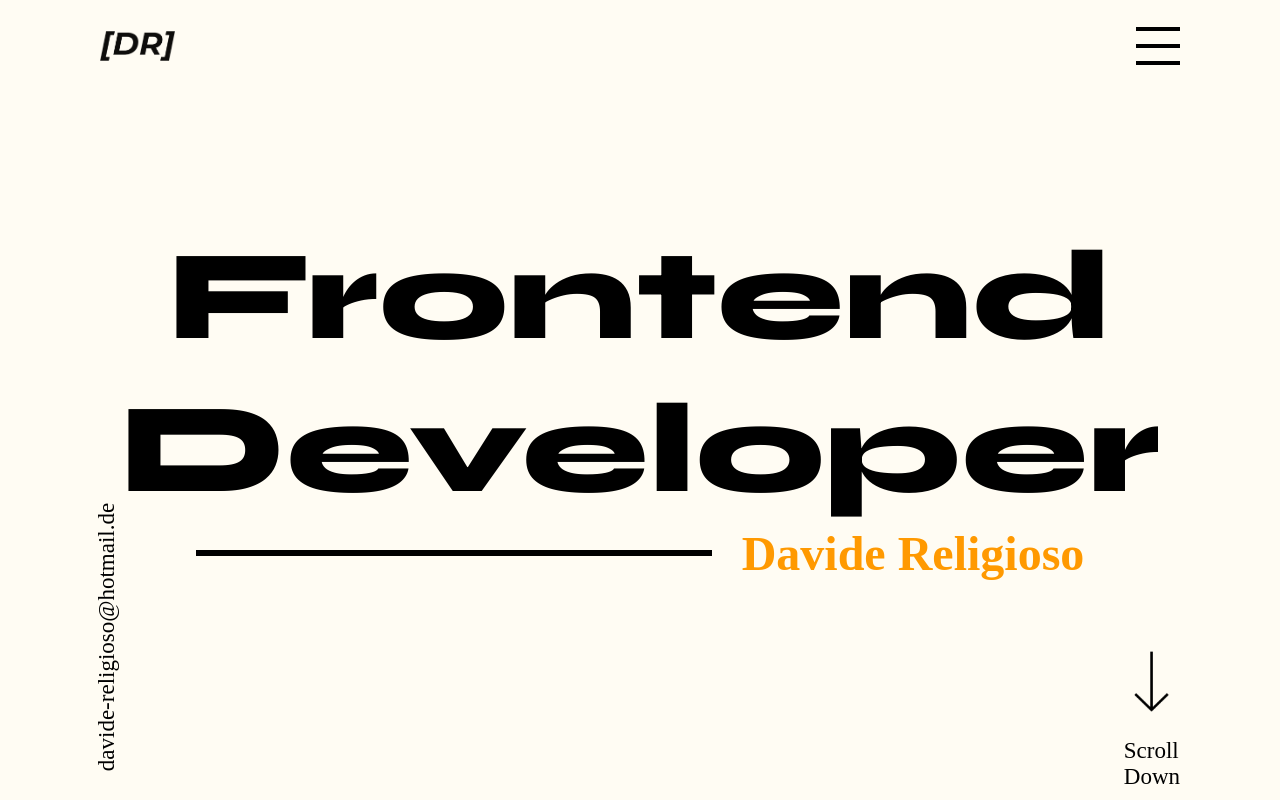
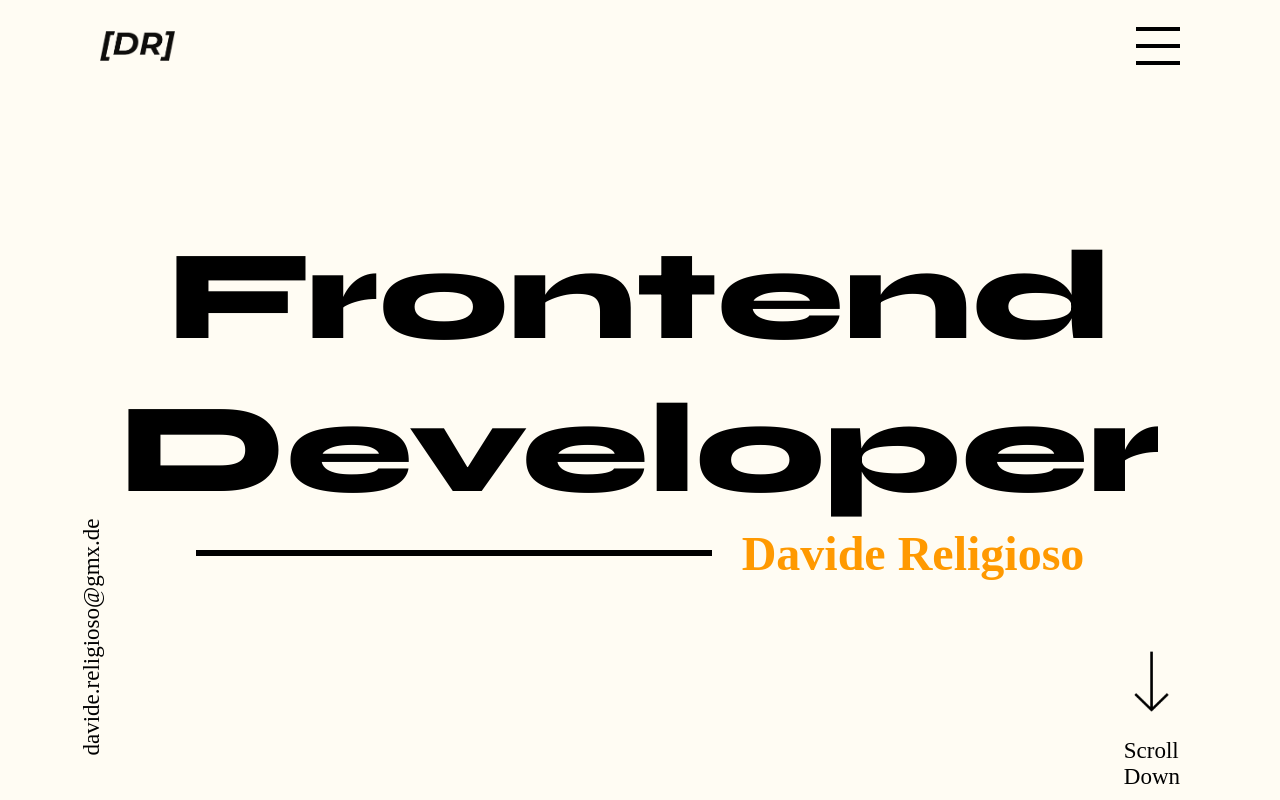
Before and after one commit to GDR1909/Portfolio, an Angular app: page / in a window 1280 px wide. Shown: the top 800 px of the page. Built offline with nearby package versions, Linux system fonts and the light colour scheme; a web font is replaced by a local one.

Commit message:
changed my email adress

```diff
--- a/src/app/landingPage/landingPage.component.html
+++ b/src/app/landingPage/landingPage.component.html
@@ -5,7 +5,7 @@
     <h2>Davide Religioso</h2>
 </div>
 
-<a href="#contact" class="email">davide-religioso&#64;hotmail.de</a>
+<a href="#contact" class="email">davide.religioso&#64;gmx.de</a>
 
 <div class="scrollDownDiv">
     <img src="assets/img/scrollDownArrow.png">
```
Also changed, not shown: 1 other file (tests, documents, lock files or other folders).
